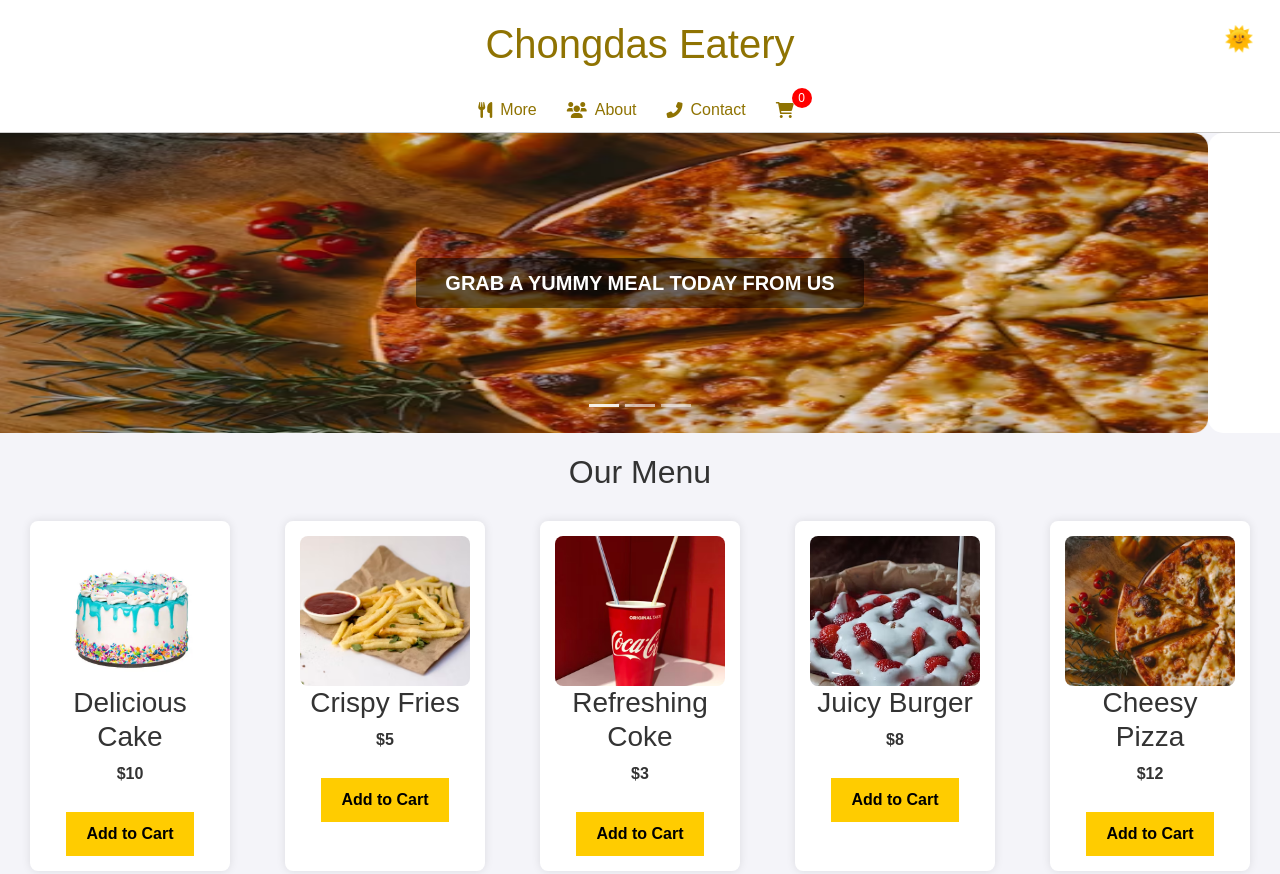
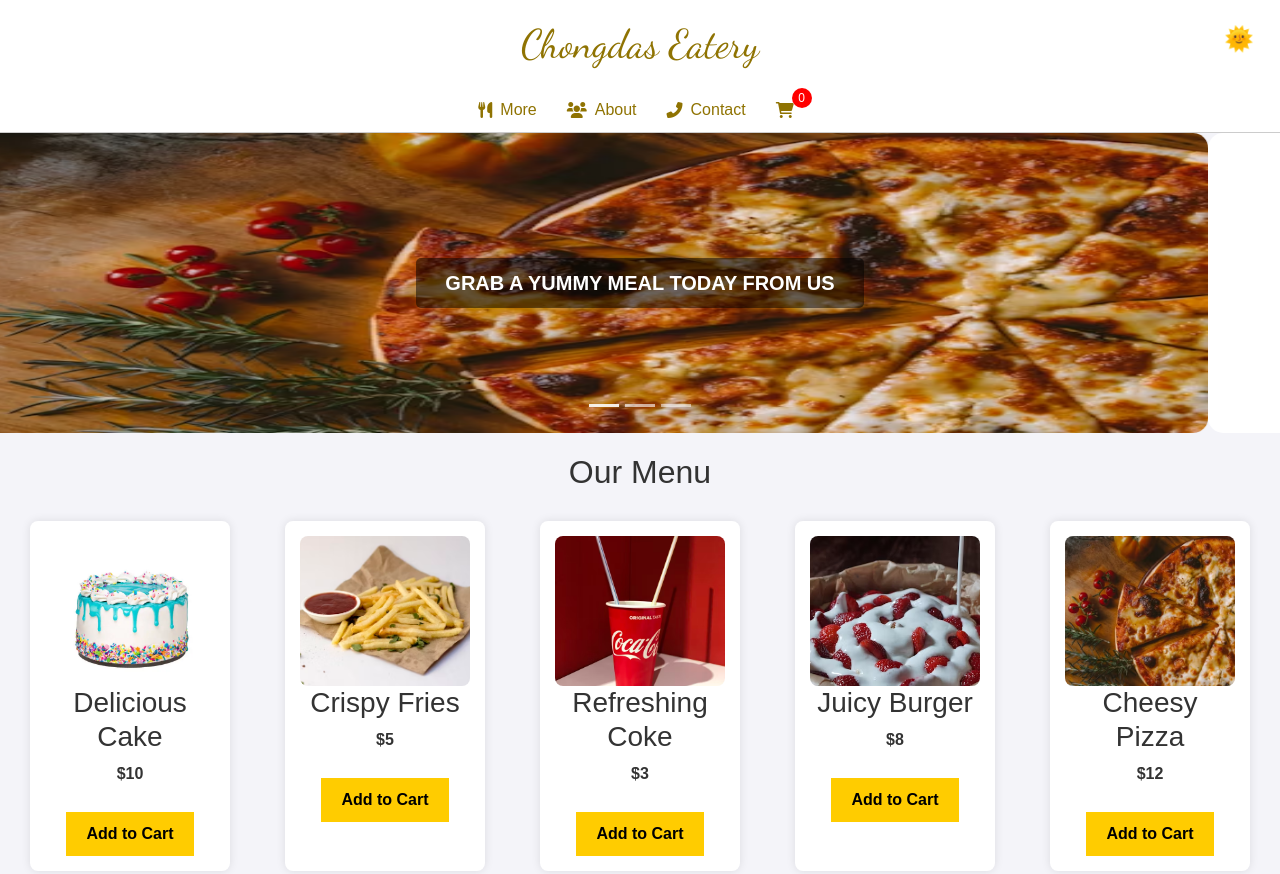
Before and after one commit to networkninja9/chongs, a plain HTML site: page index.html in a window 1280 px wide. Shown: the top 874 px of the page. Drawn offline with nearby package versions, Linux system fonts and the light colour scheme.

Commit message:
Update index.html

```diff
--- a/index.html
+++ b/index.html
@@ -6,6 +6,8 @@
     <title>Chongdas Eatery</title>
     <link rel="stylesheet" href="https://cdnjs.cloudflare.com/ajax/libs/font-awesome/6.0.0-beta3/css/all.min.css">
     <link href="https://stackpath.bootstrapcdn.com/bootstrap/4.5.2/css/bootstrap.min.css" rel="stylesheet">
+        <link href="https://fonts.googleapis.com/css2?family=Dancing+Script:wght@400;700&display=swap" rel="stylesheet">
+
     <style>
      /* General Styles */
 /* General Styles */
@@ -35,6 +37,8 @@ header h1 {
     margin: 0;
     font-size: 2.5rem;
     color: #8f7302;
+        font-family: 'Dancing Script', cursive;
+
 }
 
 /* Dark Mode Toggle */
```
